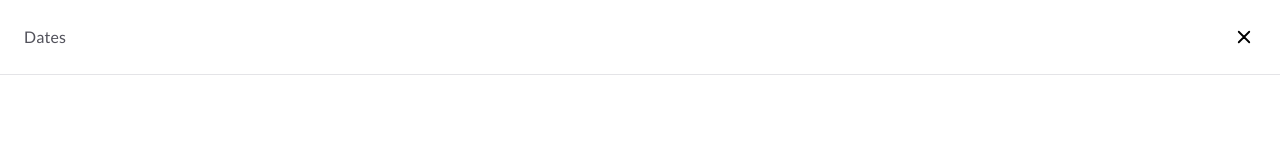
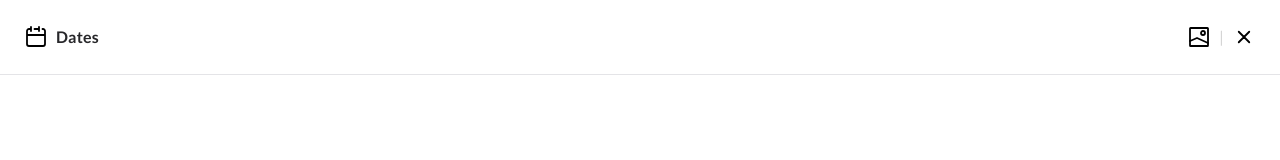
Before and after one commit to oliviercreurer/bkr-dsgn, a plain HTML site: page index.html in a window 1280 px wide. Shown: the top 160 px of the page. Drawn offline with Linux system fonts and the light colour scheme.

Commit message:
style tweaks

```diff
--- a/index.html
+++ b/index.html
@@ -12,8 +12,15 @@
 </head>
 <body>
     <div class="menu">
-        <span>Dates</span>
-        <img src="icons/close.svg" alt="">
+        <div class="menu-title">
+            <img src="icons/calendar.svg" alt="">
+            <span class="section-name">Dates</span>
+        </div>
+        <div class="icon-group">
+            <img src="icons/photo.svg" alt="">
+            <span class="rule">|</span>
+            <img src="icons/close.svg" alt="">
+        </div>
     </div>
     <div class="content">
         <p>Cras justo odio, dapibus ac facilisis in, egestas eget quam. Duis mollis, est non commodo luctus, nisi erat porttitor ligula, eget lacinia odio sem nec elit. Vivamus sagittis lacus vel augue laoreet rutrum faucibus dolor auctor. Cras mattis consectetur purus sit amet fermentum.
--- a/style.css
+++ b/style.css
@@ -13,6 +13,10 @@ body {
     color: #52525B;
 }
 
+.rule {
+    color: lightgrey;
+}
+
 .menu {
     display: flex;
     justify-content: space-between;
@@ -22,6 +26,23 @@ body {
     position: sticky;
     top: 0;
     background: white;
+}
+
+.menu-title {
+    display: flex;
+    align-items: center;
+    gap: 8px;
+}
+
+.icon-group {
+    display: flex;
+    align-items: center;
+    gap: 8px;
+}
+
+.section-name {
+    color: #27272A;
+    font-weight: 600;
 }
 
 .content {
```
Also changed, not shown: icons/calendar.svg (added), icons/photo.svg (added), 1 other file.
